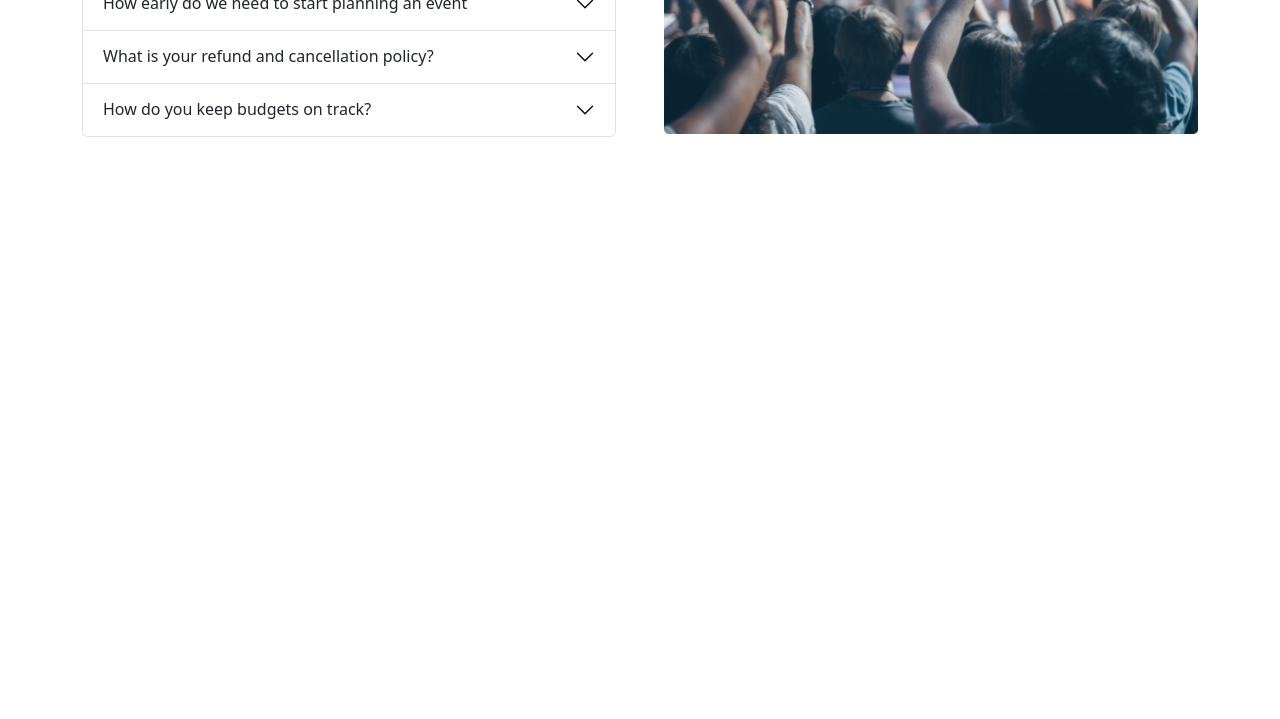
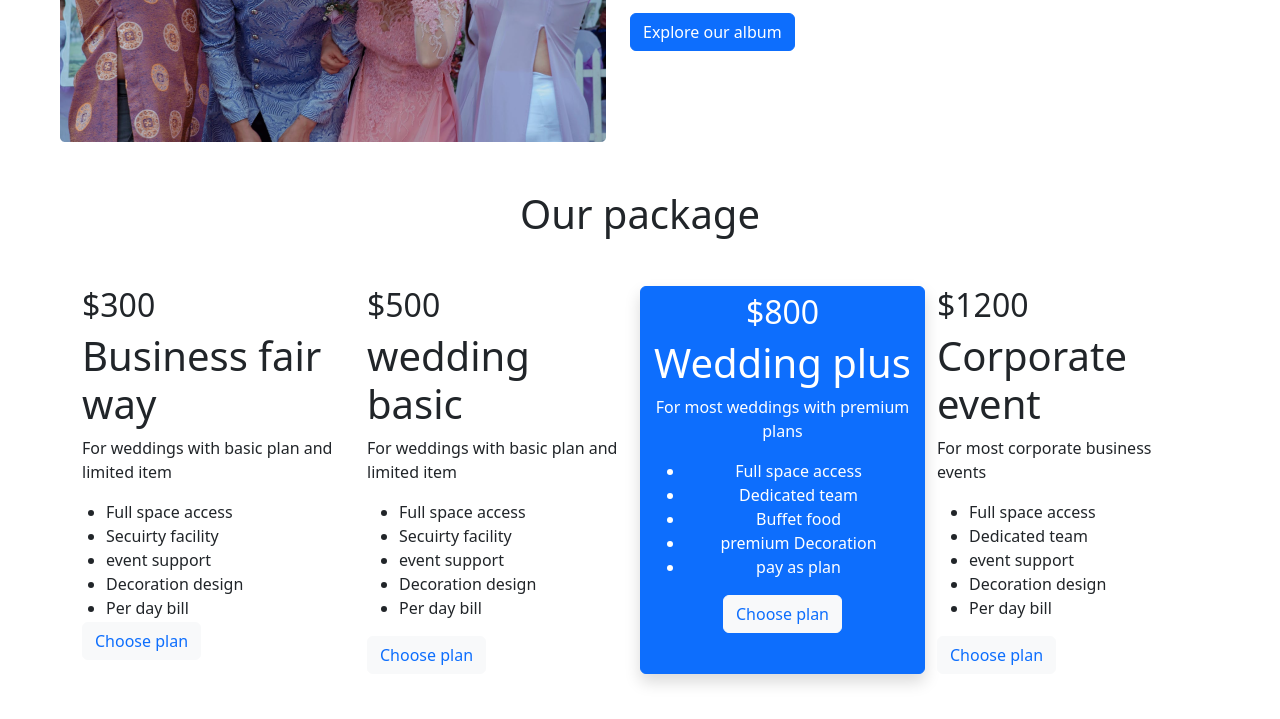
Before and after one commit to lutforrahmanseu/convention-center, a plain HTML site: page index.html in a window 1280 px wide. Shown: the part 779-1498 px from the top of the page. Before the commit the page ends 916 px from the top, so only its background shows below. Drawn offline with nearby package versions, Linux system fonts and the light colour scheme.

Commit message:
our pakege

```diff
--- a/index.html
+++ b/index.html
@@ -67,6 +67,85 @@
           </div>
         </section>
 
+        <section class="container m-5">
+          <div class="row align-items-center justify-content-center">
+            <div class="col-md-6">
+              <img src="./images/wedding.png" alt="Not images">
+            </div>
+            <div class="col-md-6">
+              <h1>Every moment is Precious </h1>
+              <p>Amet minim mollit non deserunt ullamco est sit aliqua dolor do amet sint. Velit officia consequat duis enim velit mollit. Exercitation veniam consequat sunt nostrud amet.</p>
+              <button class="btn btn-primary">Explore our album</button>
+            </div>
+          </div>
+        </section>
+
+        <section class="mt-5 container">
+          <h1 class="text-center">Our package</h1>
+          <div class="row mt-5 mt-4">
+            <div class="col-md-3">
+              <h2>$300</h2>
+              <h1>Business fair way</h1>
+              <p>For weddings with basic plan
+                and limited item
+              </p>
+              <ul class="form-check">
+                <li>Full space access</li>
+                <li>Secuirty facility</li>
+                <li>event support</li>
+                <li>Decoration design</li>
+                <li>Per day bill</li>
+              </ul>
+
+              <button class="btn btn-light text-primary">Choose plan</button>
+          </div>
+            <div class="col-md-3">
+                <h2>$500</h2>
+                <h1>wedding basic</h1>
+                <p>For weddings with basic plan
+                  and limited item
+                </p>
+                <ul>
+                  <li>Full space access</li>
+                  <li>Secuirty facility</li>
+                  <li>event support</li>
+                  <li>Decoration design</li>
+                  <li>Per day bill</li>
+                </ul>
+                <button class="btn btn-light text-primary">Choose plan</button>
+            </div>
+            <div class="col-md-3 btn btn-primary shadow">
+                <h2>$800</h2>
+                <h1>Wedding plus</h1>
+                <p>For most weddings with premium plans
+                </p>
+                <ul>
+                  <li>Full space access</li>
+                  <li>Dedicated team</li>
+                  <li>Buffet food</li>
+                  <li>premium Decoration</li>
+                  <li>pay as plan</li>
+                </ul>
+                <button class="btn btn-light text-primary">Choose plan</button>
+            </div>
+            <div class="col-md-3">
+                <h2>$1200</h2>
+                <h1>Corporate event</h1>
+                <p>For most corporate business
+                  events
+                </p>
+                <ul>
+                  <li>Full space access</li>
+                  <li>Dedicated team</li>
+                  <li>event support</li>
+                  <li>Decoration design</li>
+                  <li>Per day bill</li>
+                </ul>
+                <button class="btn btn-light text-primary">Choose plan</button>
+            </div>
+
+          </div>
+        </section>
 
           <section class="mt-5 container">
             <div class="d-flex justify-content-center align-content-center">
```
